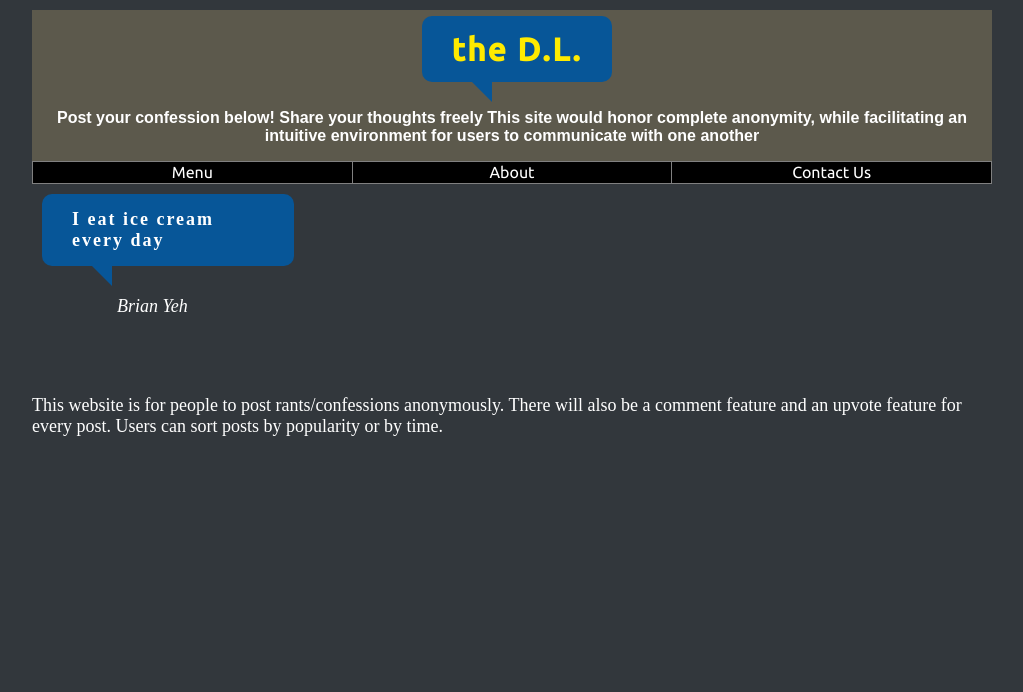
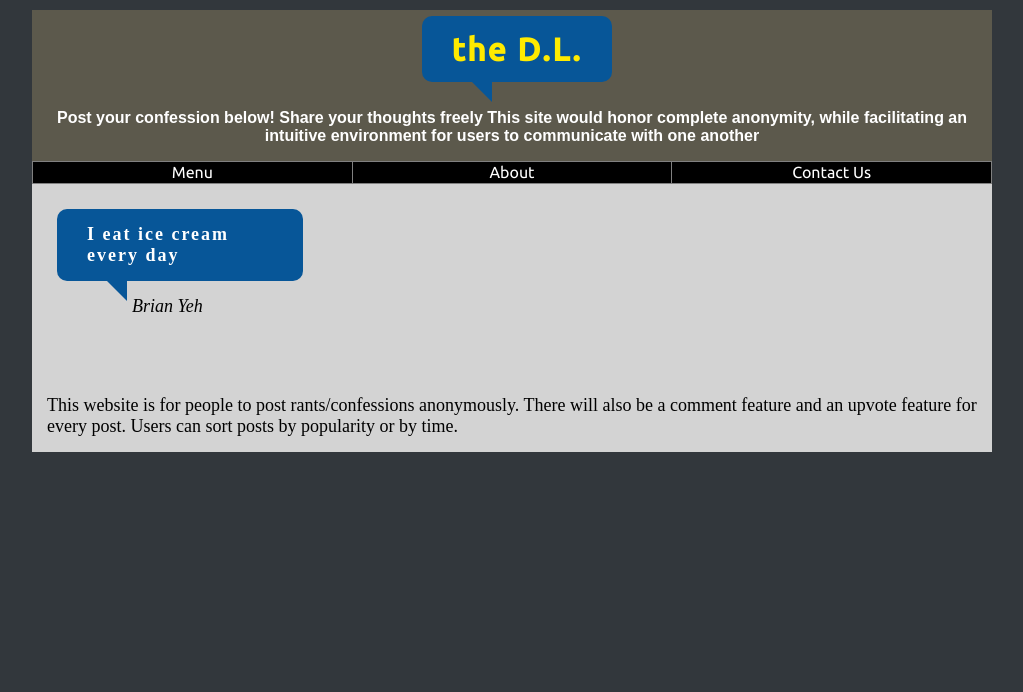
Before and after one commit to brianyeh211/CS329_Project, a PHP site: page /Home.html in a window 1280 px wide. Shown: the top 692 px of the page, without its empty margins (128-1151 px from the left). Run offline with PHP 8.4, Linux system fonts and the light colour scheme.

Commit message:
some Home.css changes

```diff
--- a/Home.css
+++ b/Home.css
@@ -49,8 +49,9 @@ background-color: black;
 }
 #middle{
 	vertical-align: center;
-	color: white;
-  font-size: large;
+	color: black;
+    font-size: large;
+    padding: 15px;
 }
 
 #container{
@@ -58,6 +59,7 @@ background-color: black;
 	margin: 10px auto;
     max-width: 60em;
     min-width: 60em;
+    background-color: #D3D3D3;
 }
 .menu{
 		color:white;
@@ -86,7 +88,7 @@ background-color: black;
 }
 
 /* display of quote author (alternatively use a class on the element following the blockquote) */
-.example-right + p {margin:30px 0 2em 85px; font-style:italic;}
+.example-right + p {margin:15px 0px 2em 85px; font-style:italic;}
 
 /* creates the triangle */
 .example-right:after {
```
Also changed, not shown: Home.html (+2 -7 lines).
